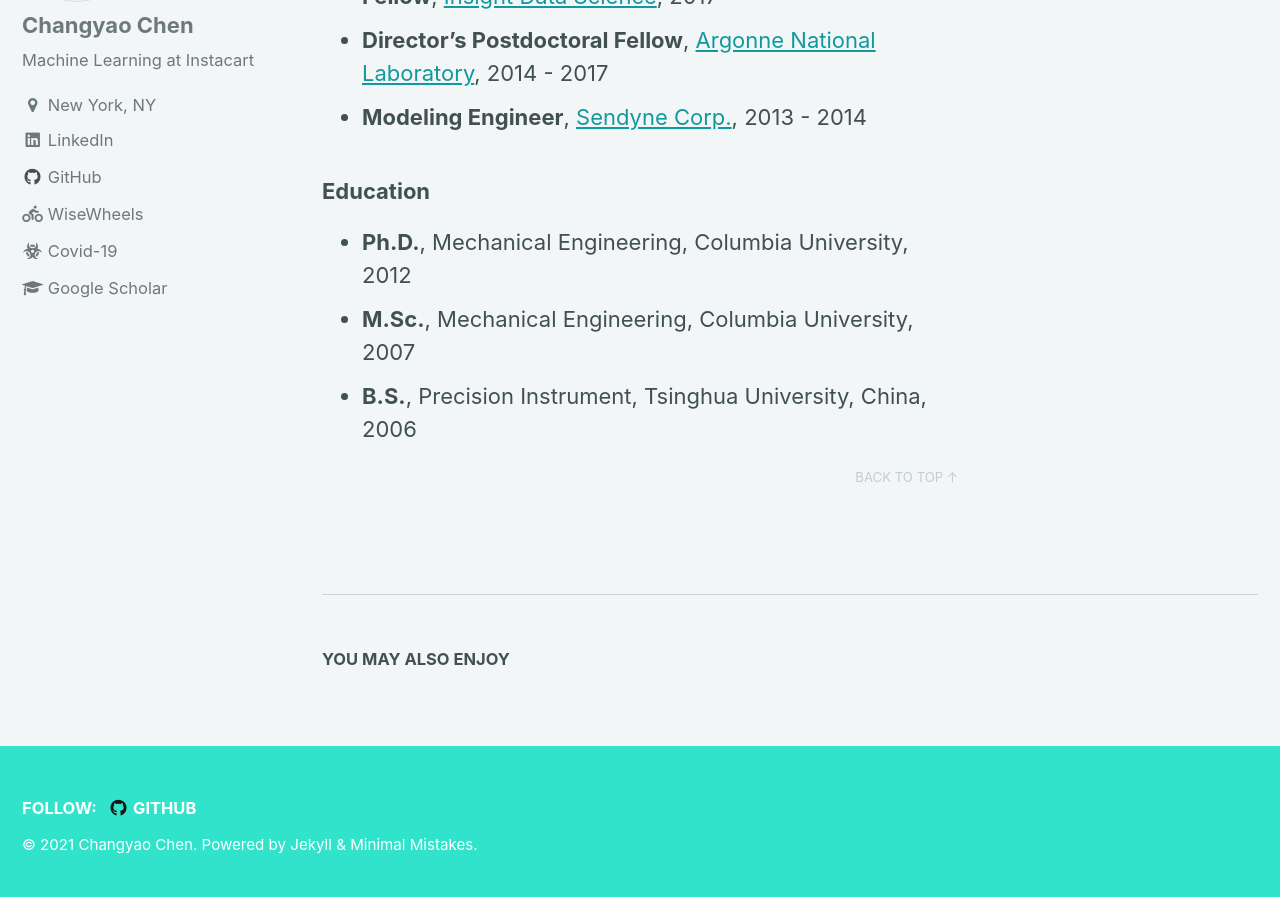
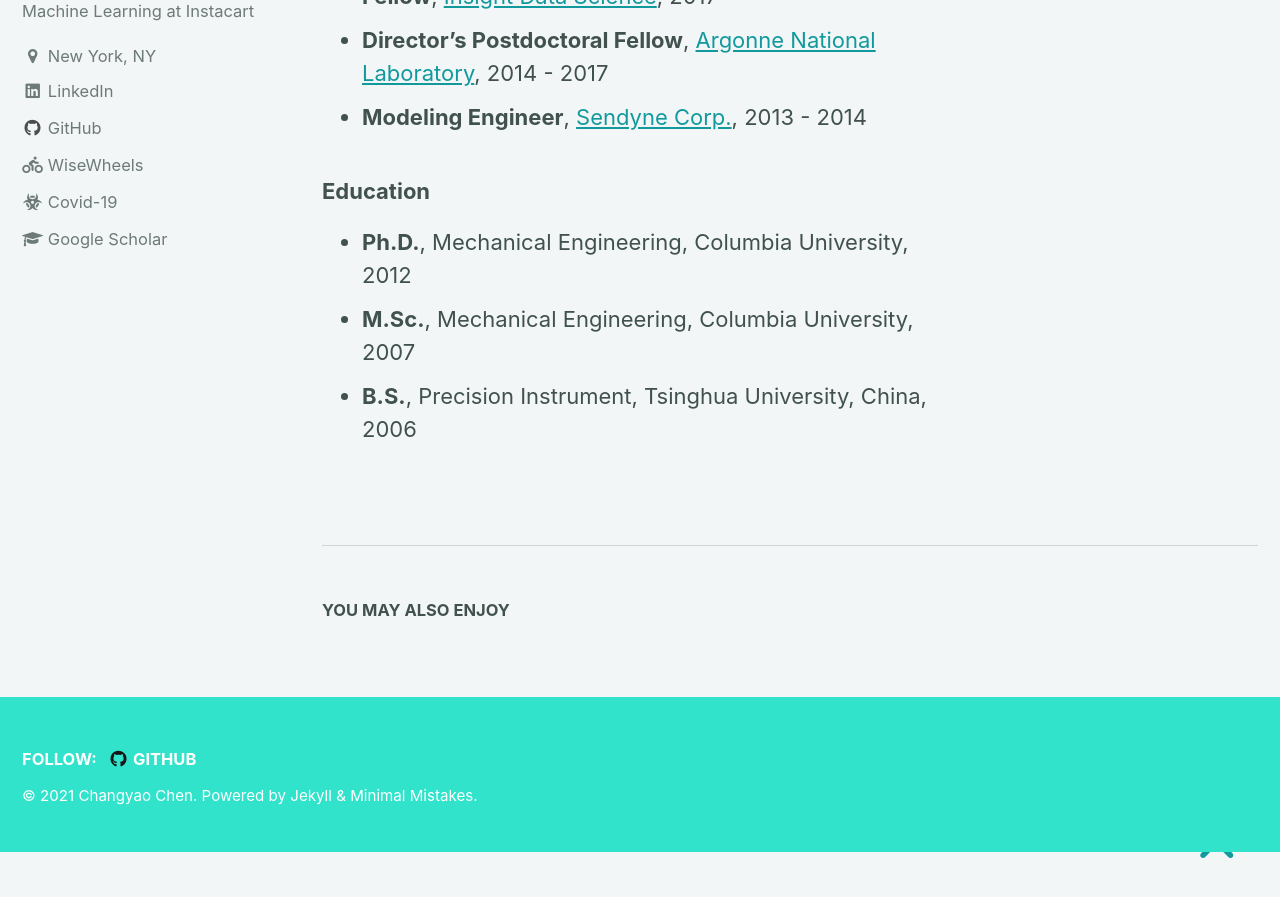
Before and after one commit to changyaochen/changyaochen.github.io, a Jekyll site: the page built from _pages/about.md, in a window 1280 px wide and 900 px high, scrolled down 575 px. Shown: the top 897 px of the window. Built offline with Jekyll 4.4.1, drawn with Linux system fonts in a browser that asks for light colours; nearby versions of some CDN libraries; after the commit the page ends 1427 px from its top, so only the background shows below that.

Commit message:
minor fix for back-to-top:

```diff
--- a/_layouts/posts.html
+++ b/_layouts/posts.html
@@ -24,6 +24,6 @@
         {% include archive-single.html type=page.entries_layout %}
       {% endfor %}
     </div>
-    <a href="#page-title" class="back-to-top">{{ site.data.ui-text[site.locale].back_to_top | default: 'Back to Top' }} &uarr;</a>
+    <a href="#" class="back-to-top">{{ site.data.ui-text[site.locale].back_to_top | default: 'Back to Top' }} &uarr;</a>
   </section>
 {% endfor %}
--- a/_pages/about.md
+++ b/_pages/about.md
@@ -22,7 +22,3 @@
   * **Ph.D.**, Mechanical Engineering, Columbia University, 2012
   * **M.Sc.**, Mechanical Engineering, Columbia University, 2007
   * **B.S.**, Precision Instrument, Tsinghua University, China, 2006
-
-
-
-<a href="#" class="back-to-top">{{ site.data.ui-text[site.locale].back_to_top | default: 'Back to Top' }} &uarr;</a>
```
